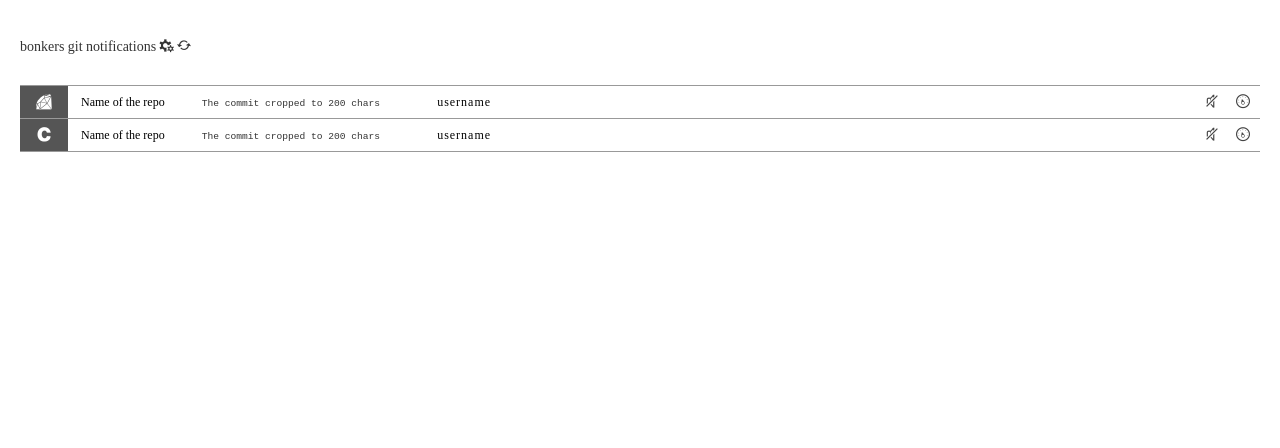
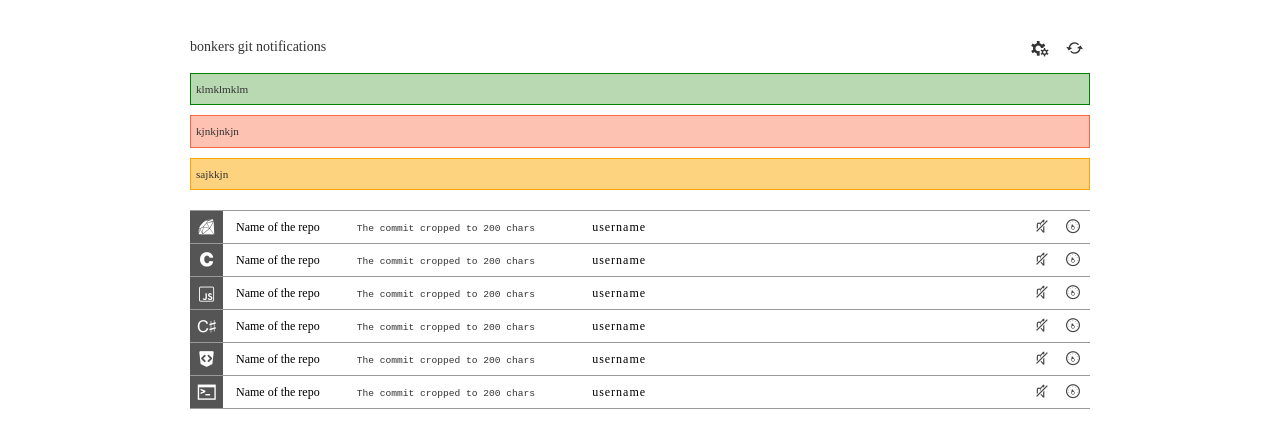
Before and after one commit to swaroopsm/bonkers, a plain HTML site: page index.html in a window 1280 px wide. Drawn offline with Linux system fonts and the light colour scheme; a web font is replaced by a local one.

Commit message:
added basic notifications styling

```diff
--- a/index.html
+++ b/index.html
@@ -11,9 +11,28 @@
   <header>
     <h1>bonkers</h1>
     <p class="desc">git notifications</p>
-    <i class="icon-settings"></i>
-    <i class="icon-refresh"></i>
+    <div class="setting">
+      <div class="set">
+        <i class="icon-settings"></i>
+      </div>
+      <div class="set">
+        <i class="icon-refresh"></i>
+      </div>
+    </div>
+    <div class="clear"></div>
   </header>
+
+  <div id="notify">
+    <div class="success">
+      klmklmklm
+    </div>
+    <div class="error">
+      kjnkjnkjn
+    </div>
+    <div class="warning">
+      sajkkjn
+    </div>
+  </div>
 
   <ul id="list">
     <li>
@@ -42,6 +61,58 @@
       </div>
       <div class="clear"></div>
     </li>
+    <li>
+      <div class="lang">
+        <i class="icon-javascript"></i>
+      </div>
+      <div class="repo"><a href="#">Name of the repo</a></div>
+      <div class="commit">The commit cropped to 200 chars</div>
+      <div class="author"><a href="#">username</a></div>
+      <div class="actions">
+        <div class="action"><i class="icon-mute"></i></div>
+        <div class="action"><i class="icon-meter"></i></div>
+      </div>
+      <div class="clear"></div>
+    </li>
+    <li>
+      <div class="lang">
+        <i class="icon-csharp"></i>
+      </div>
+      <div class="repo"><a href="#">Name of the repo</a></div>
+      <div class="commit">The commit cropped to 200 chars</div>
+      <div class="author"><a href="#">username</a></div>
+      <div class="actions">
+        <div class="action"><i class="icon-mute"></i></div>
+        <div class="action"><i class="icon-meter"></i></div>
+      </div>
+      <div class="clear"></div>
+    </li>
+    <li>
+      <div class="lang">
+        <i class="icon-html"></i>
+      </div>
+      <div class="repo"><a href="#">Name of the repo</a></div>
+      <div class="commit">The commit cropped to 200 chars</div>
+      <div class="author"><a href="#">username</a></div>
+      <div class="actions">
+        <div class="action"><i class="icon-mute"></i></div>
+        <div class="action"><i class="icon-meter"></i></div>
+      </div>
+      <div class="clear"></div>
+    </li>
+    <li>
+      <div class="lang">
+        <i class="icon-shell"></i>
+      </div>
+      <div class="repo"><a href="#">Name of the repo</a></div>
+      <div class="commit">The commit cropped to 200 chars</div>
+      <div class="author"><a href="#">username</a></div>
+      <div class="actions">
+        <div class="action"><i class="icon-mute"></i></div>
+        <div class="action"><i class="icon-meter"></i></div>
+      </div>
+      <div class="clear"></div>
+    </li>
   </ul>
 
   </body>
--- a/style.css
+++ b/style.css
@@ -36,12 +36,55 @@ p.desc {
 }
 
 header {
+  max-width: 900px;
+  margin: 0 auto;
+}
+
+.setting {
+  float: right;
+  margin-top: 10px;
+  font-size: 120%;
+}
+
+.set {
+  line-height: 14px;
+  padding: 10px 7px;
+  display: inline-block;
+}
+
+#notify {
+  min-width: 650px;
+  max-width: 900px;
+  margin: 0 auto;
+  margin-bottom: 20px;
+}
+
+
+.success, .error, .warning {
+  border: 1px solid rgba(252, 103, 64, 1);
+  padding: 5px;
+  font-size: 80%;
+  font-weight: 500;
+  background-color: rgba(252, 103, 64, 0.4);
+  margin-bottom: 10px;
+}
+
+.success {
+  border-color: green;
+  background-color: rgba(24, 128, 0, 0.3);
+}
+
+.warning {
+  border-color: orange;
+  background-color: rgba(254, 167, 0, 0.5);
 }
 
 ul#list {
   padding-left:0px;
   font-size: 12px;
   min-width: 650px;
+  max-width: 900px;
+  margin: 0 auto;
 }
 
 ul#list li {
@@ -93,7 +136,7 @@ ul#list li:first-child {
   text-align: center;
   background-color: #555;
   color: white;
-  width: 40px;
+  width: 25px;
   padding: 4px;
   padding-top: 8px;
 }
```
